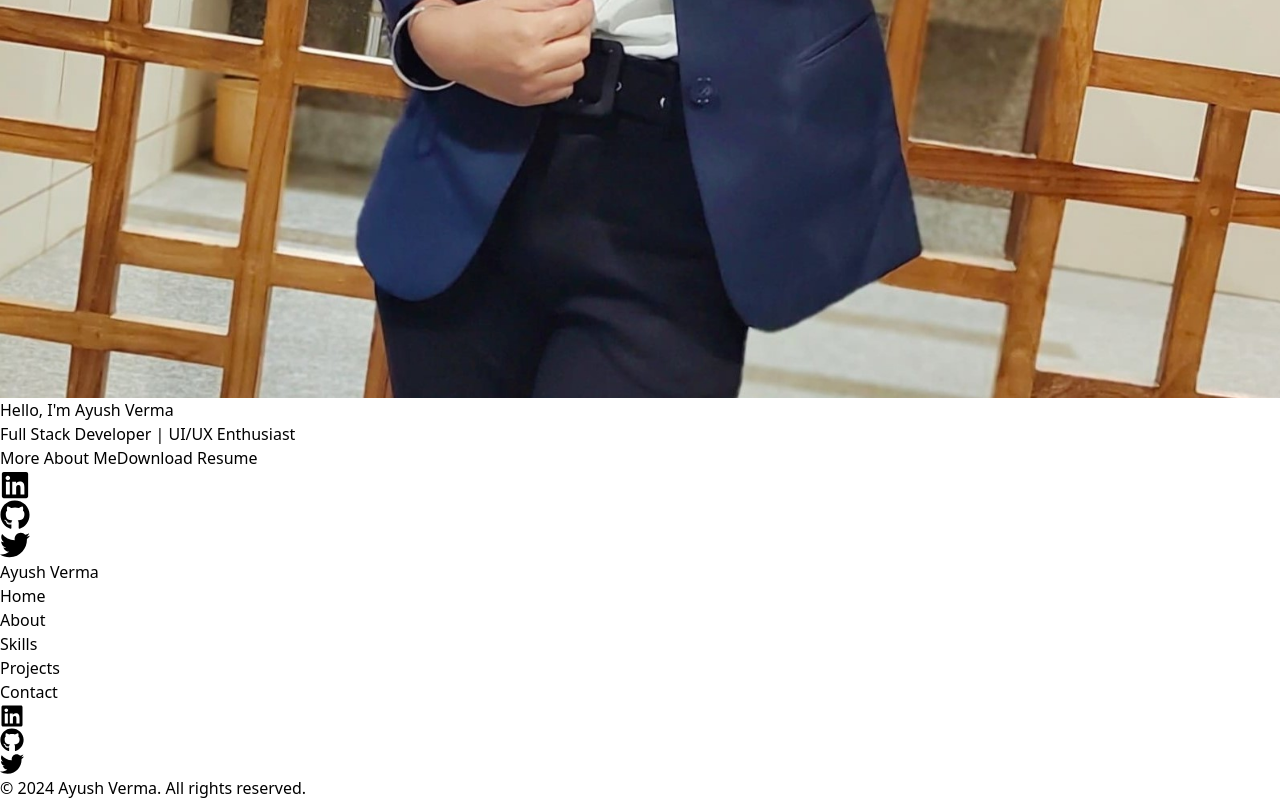
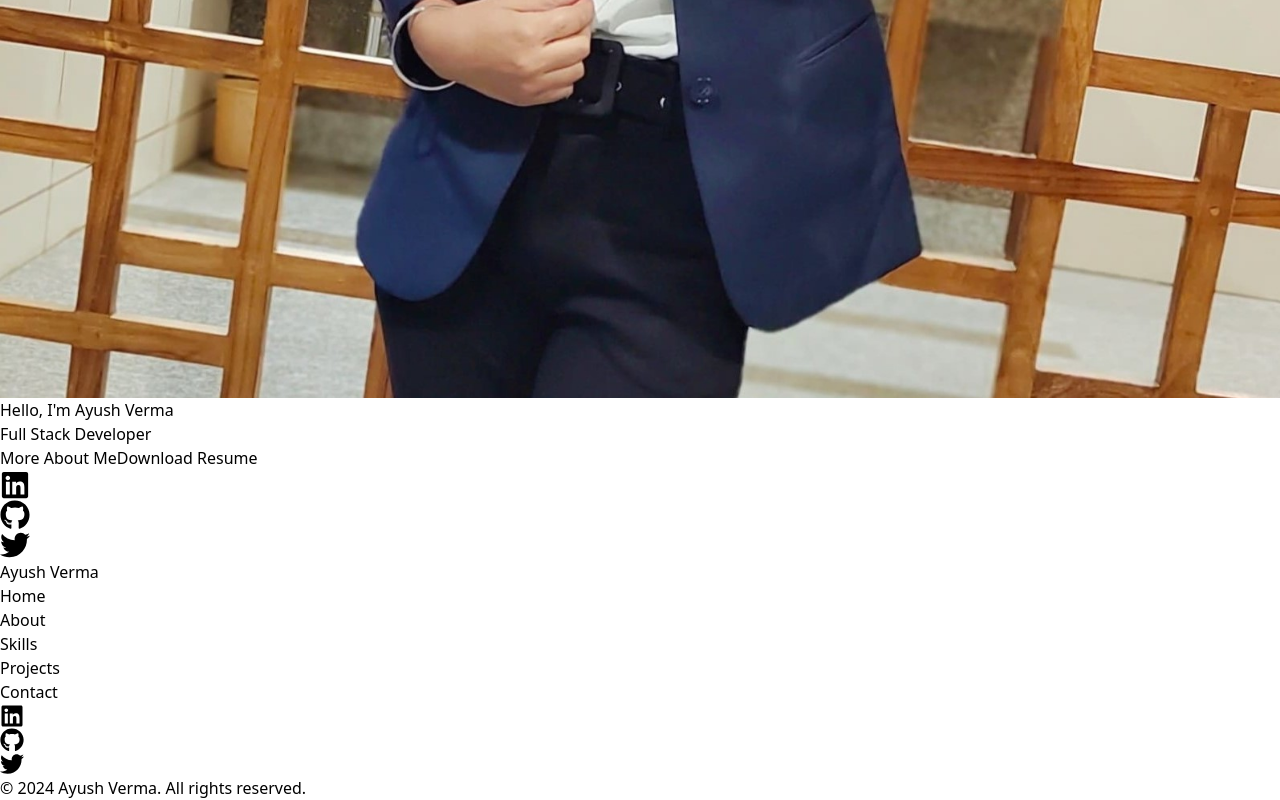
Before and after one commit to ayushverma-8803/ayush-portfolio, a React (Vite) app: page / in a window 1280 px wide. Shown: the part 1150-1950 px from the top of the page. Built offline with nearby package versions, Linux system fonts and the light colour scheme.

Commit message:
Update Home.jsx

```diff
--- a/src/components/Home.jsx
+++ b/src/components/Home.jsx
@@ -42,7 +42,7 @@
           animate={{ opacity: 1, y: 0 }}
           transition={{ duration: 0.8, delay: 0.2 }}
         >
-          Full Stack Developer | UI/UX Enthusiast
+          Full Stack Developer
         </motion.p>
         <motion.div
           className="flex flex-col md:flex-row justify-center gap-4 md:gap-6 mb-8"
@@ -60,7 +60,7 @@
             More About Me
           </motion.a>
           <motion.a
-            href="https://drive.google.com/file/d/1nlgvsBfHgkvH09Kgr4VI0EAMxRP5XgbO/view?usp=sharing"
+            href="https://drive.google.com/file/d/14l7hypUYB36EVrKePQcsm_W-eR3FZxE0/view?usp=sharing"
             target="_blank"
             className="px-6 py-3 bg-blue-500 rounded-full text-white font-semibold hover:bg-blue-600 transition duration-300"
             initial={{ opacity: 0, scale: 0.9 }}
```
